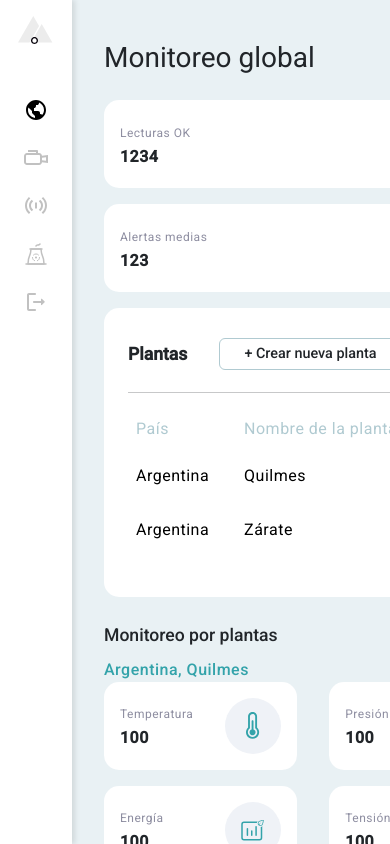
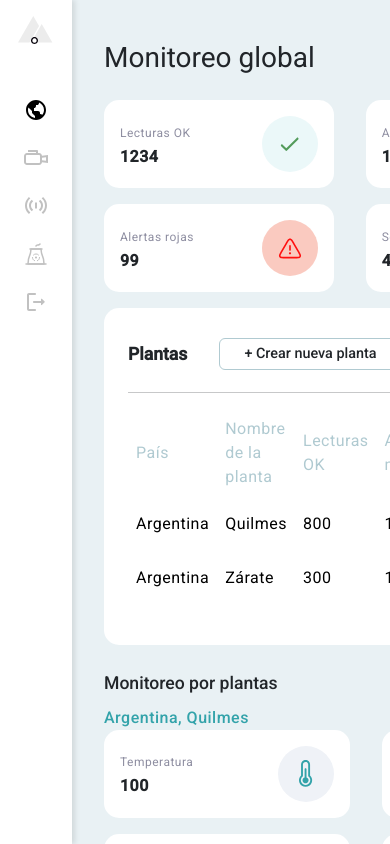
Before and after one commit to NachoGallo7/techforb-challenge-fe, an Angular app: page /dashboard in a window 390 px wide. Built offline with nearby package versions, Linux system fonts and the light colour scheme; some icons are missing.

Commit message:
- Made kpis responsive just in case

```diff
--- a/src/app/components/dashboard-per-plant-detail/dashboard-per-plant-detail.component.css
+++ b/src/app/components/dashboard-per-plant-detail/dashboard-per-plant-detail.component.css
@@ -24,3 +24,9 @@
   flex-grow: 1;
   flex-basis: 0;
 }
+
+@media (max-width: 1100px) {
+  .kpis-section{
+    grid-template-columns: repeat(2, 1fr);
+  }
+}
--- a/src/app/components/plants-dashboard/plants-dashboard.component.css
+++ b/src/app/components/plants-dashboard/plants-dashboard.component.css
@@ -21,15 +21,17 @@
       gap: 1rem;
     }
   .kpis-section{
-    display: flex;
-    gap: 1rem;
+    /* display: flex; */
+    gap: 1rem 2rem;
+    display: grid;
+    grid-template-columns: repeat(2, 1fr);
   }
-    .pair-divider{
+    /* .pair-divider{
       flex-grow: 1;
       display: flex;
       flex-wrap: wrap;
       gap: 1rem;
-    }
+    } */
     .kpi-component{
       display: flex;
       flex-grow: 1;
@@ -38,3 +40,14 @@
   .table-section{
     width: 100%;
   }
+
+/* BREAKPOINTS */
+/* .component-container.medium-screen .kpis-section{
+  grid-template-columns: repeat(4, 1fr);
+} */
+
+@media (min-width: 1101px) {
+  .kpis-section{
+    grid-template-columns: repeat(4, 1fr);
+  }
+}
--- a/src/app/components/plants-dashboard/plants-dashboard.component.html
+++ b/src/app/components/plants-dashboard/plants-dashboard.component.html
@@ -22,14 +22,10 @@
     </div>
   </div>
   <div class="kpis-section">
-    <div class="pair-divider">
       <tc-global-kpi-indicator class="kpi-component" title="Lecturas OK" value="1234" [style]="globalKpiStates.ok"></tc-global-kpi-indicator>
       <tc-global-kpi-indicator class="kpi-component" title="Alertas medias" value="123" [style]="globalKpiStates.warning"></tc-global-kpi-indicator>
-    </div>
-    <div class="pair-divider">
       <tc-global-kpi-indicator class="kpi-component" title="Alertas rojas" value="99" [style]="globalKpiStates.error"></tc-global-kpi-indicator>
       <tc-global-kpi-indicator class="kpi-component" title="Sensores deshabilitados" value="465" [style]="globalKpiStates.disabled"></tc-global-kpi-indicator>
-    </div>
   </div>
   <div class="table-section">
     <tc-dashboard-plants-table></tc-dashboard-plants-table>
```
Also changed, not shown: 1 other file (tests, documents, lock files or other folders).
